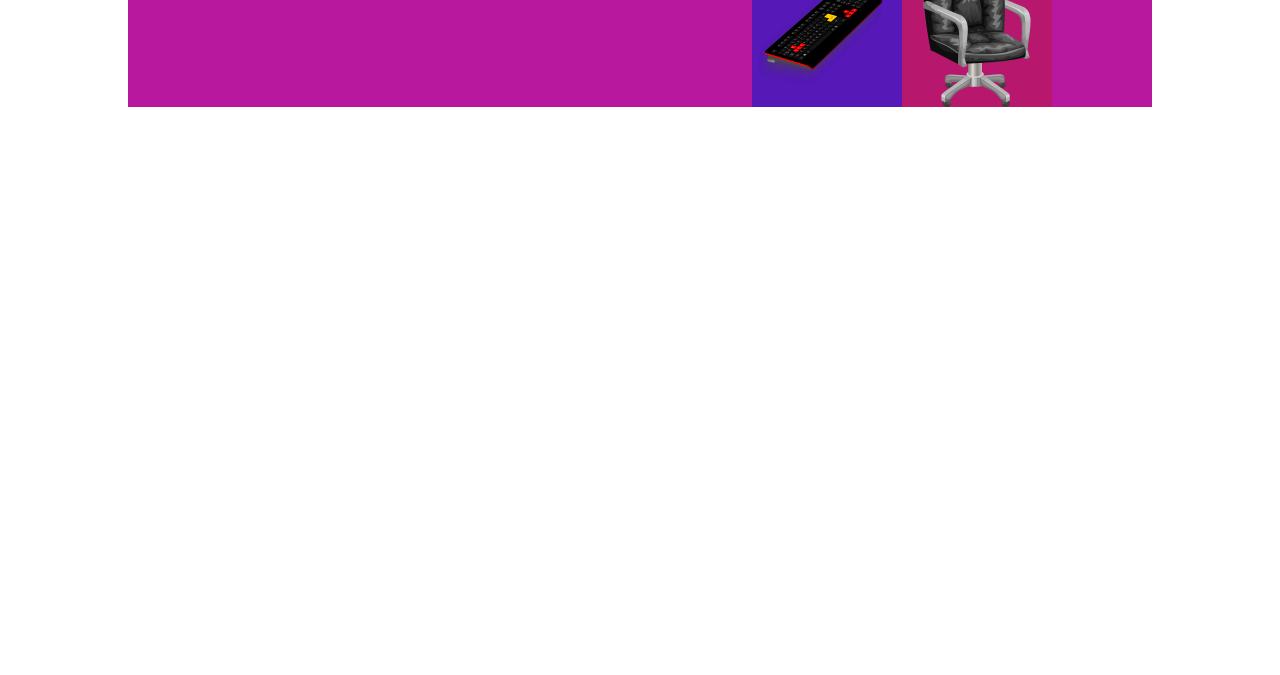
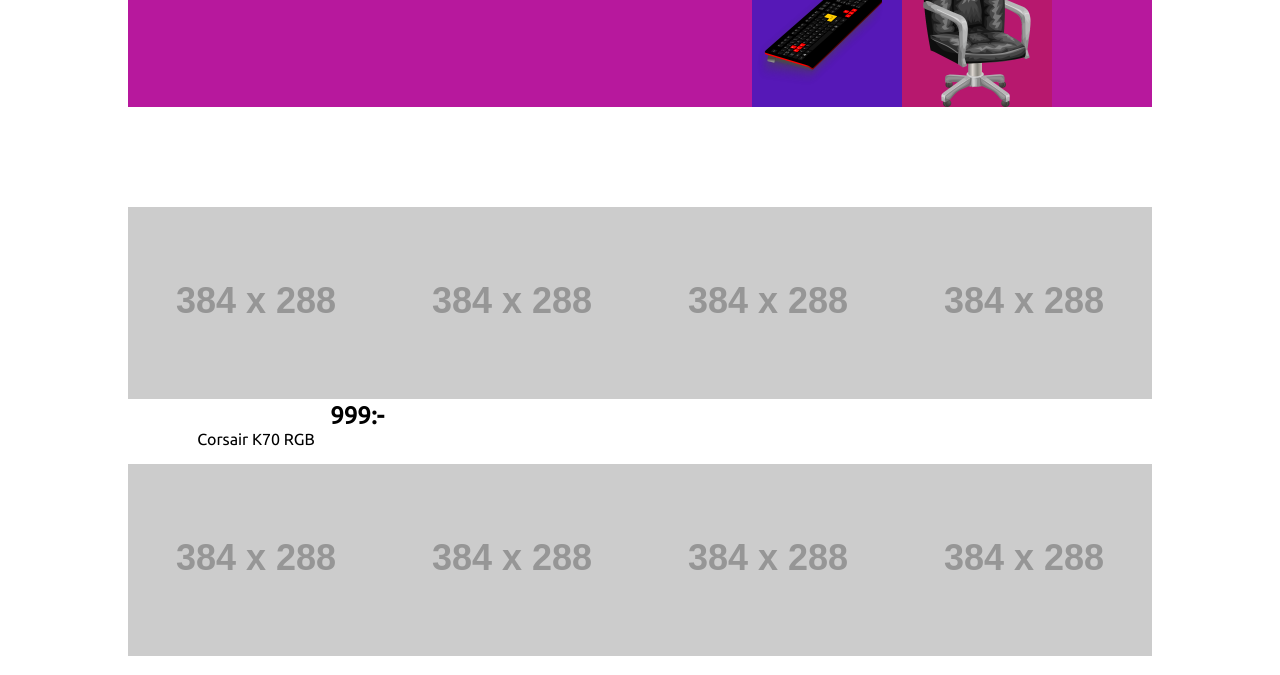
Before and after one commit to Zippilipy/WebbutvecklingVT2022, a plain HTML site: page index.html in a window 1280 px wide. Shown: the part 348-1023 px from the top of the page. Before the commit the page ends 955 px from the top, so only its background shows below. Drawn offline with Linux system fonts and the light colour scheme; placeholder pictures from the web are drawn by us.

Commit message:
morer changes

```diff
--- a/css/style.css
+++ b/css/style.css
@@ -178,6 +178,28 @@ img{
     width: 100%;
     height: 100%;
 }
+.products{
+    display: flex;
+    margin-top: 100px;
+    width: 100%;
+    flex-direction: row;
+    flex-wrap: wrap;
+}
+.products > div{
+    flex: 25%;
+}
+.products > div > img{
+    height: fit-content;
+}
+.products > div > h1{
+    text-align:  right;
+}
+.products > div > p{
+    text-align: center;
+}
+.products > div{
+    margin-bottom: 1rem;
+}
 @media (max-width: 1250px) {
     .offerbox{
         margin-right: 0;
@@ -185,6 +207,9 @@ img{
         transition-timing-function: linear;
         transition-duration: 1s;
         transition-delay: 0s;
+    }
+    .products > div{
+        flex: 33%;
     }
 }
 /*@media (max-width: 1290px) {
@@ -258,4 +283,15 @@ img{
     .offerbox{
         margin: 0;
     }
+    .products > div{
+        flex: 50%;
+    }
+    .products{
+        margin-top: 0;
+    }
 }
+@media (max-width: 500px) {
+    .products > div{
+        flex: 100%;
+    }
+}
--- a/index.html
+++ b/index.html
@@ -68,6 +68,49 @@
             </div>
         </div>
     </div>
+
+    <div class="products">
+        <div class="product1">
+            <img src="https://placehold.co/384x288">
+            <h1>999:-</h1>
+            <p>Corsair K70 RGB</p>
+        </div>
+        <div class="product2">
+            <img src="https://placehold.co/384x288">
+            <p></p>
+            <h1></h1>
+        </div>
+        <div class="product3">
+            <img src="https://placehold.co/384x288">
+            <p></p>
+            <h1></h1>
+        </div>
+        <div class="product4">
+            <img src="https://placehold.co/384x288">
+            <p></p>
+            <h1></h1>
+        </div>
+        <div class="product5">
+            <img src="https://placehold.co/384x288">
+            <p></p>
+            <h1></h1>
+        </div>
+        <div class="product6">
+            <img src="https://placehold.co/384x288">
+            <p></p>
+            <h1></h1>
+        </div>
+        <div class="product7">
+            <img src="https://placehold.co/384x288">
+            <p></p>
+            <h1></h1>
+        </div>
+        <div class="product8">
+            <img src="https://placehold.co/384x288">
+            <p></p>
+            <h1></h1>
+        </div>
+    </div>
 </article>
 </body>
 </html>
```
Lines whose indentation alone changed are shown as unchanged.
